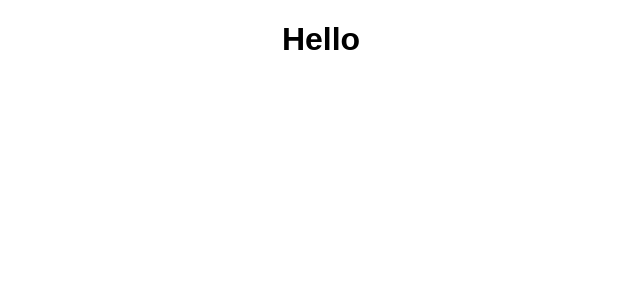
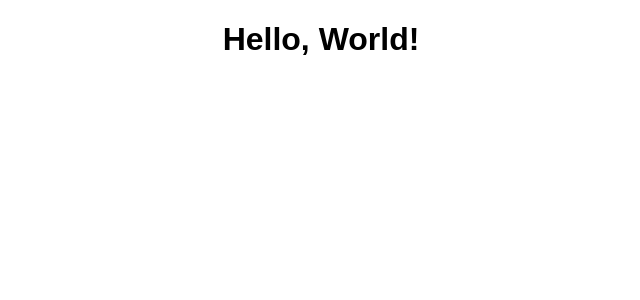
Before and after one commit to danyaITi/posts-mitro, a React (Create React App) app: page / in a window 1280 px wide. Shown: the top 300 px of the page, without its empty margins (319-959 px from the left). Built offline with nearby package versions, Linux system fonts and the light colour scheme.

Commit message:
"Initial commit"

```diff
--- a/src/App.tsx
+++ b/src/App.tsx
@@ -3,7 +3,7 @@ import "./styles.css";
 export default function App() {
   return (
     <div className="App">
-      <h1>Hello</h1>
+      <h1>Hello, World!</h1>
     </div>
   );
 }
```
